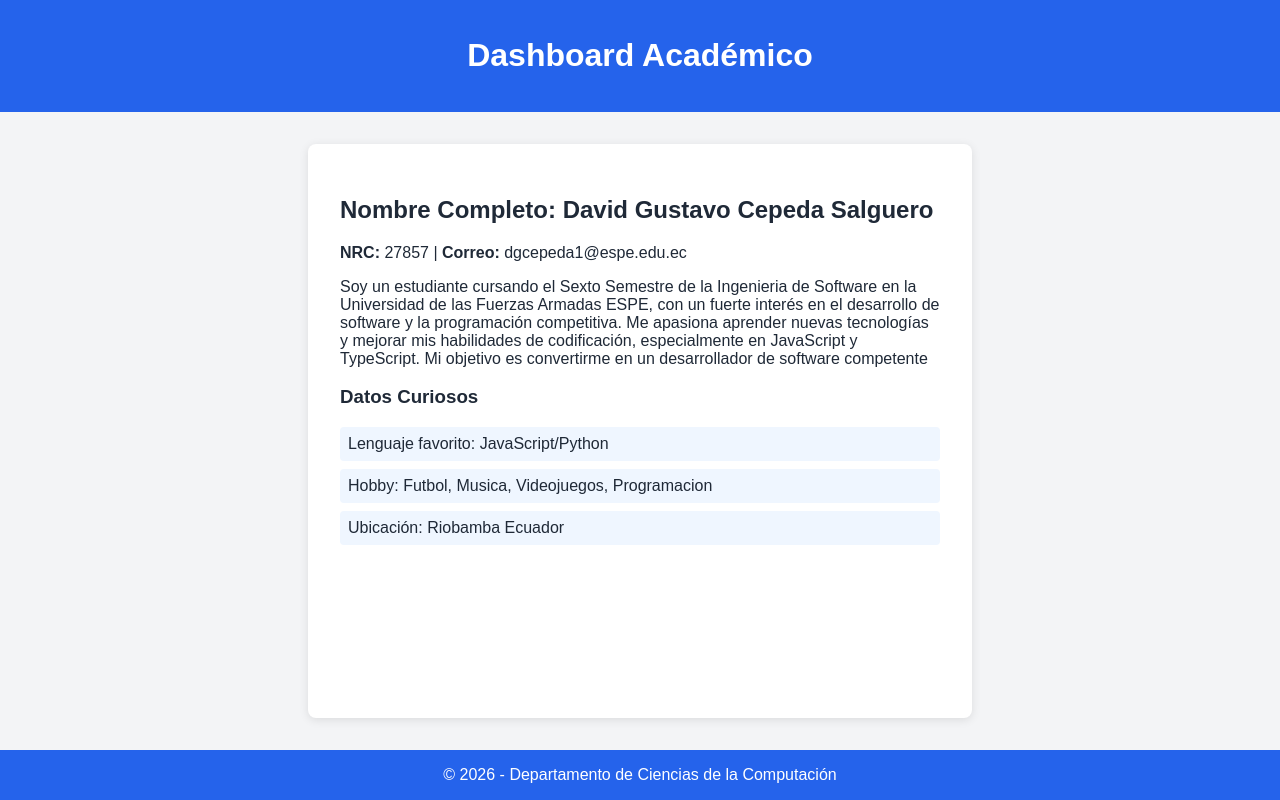
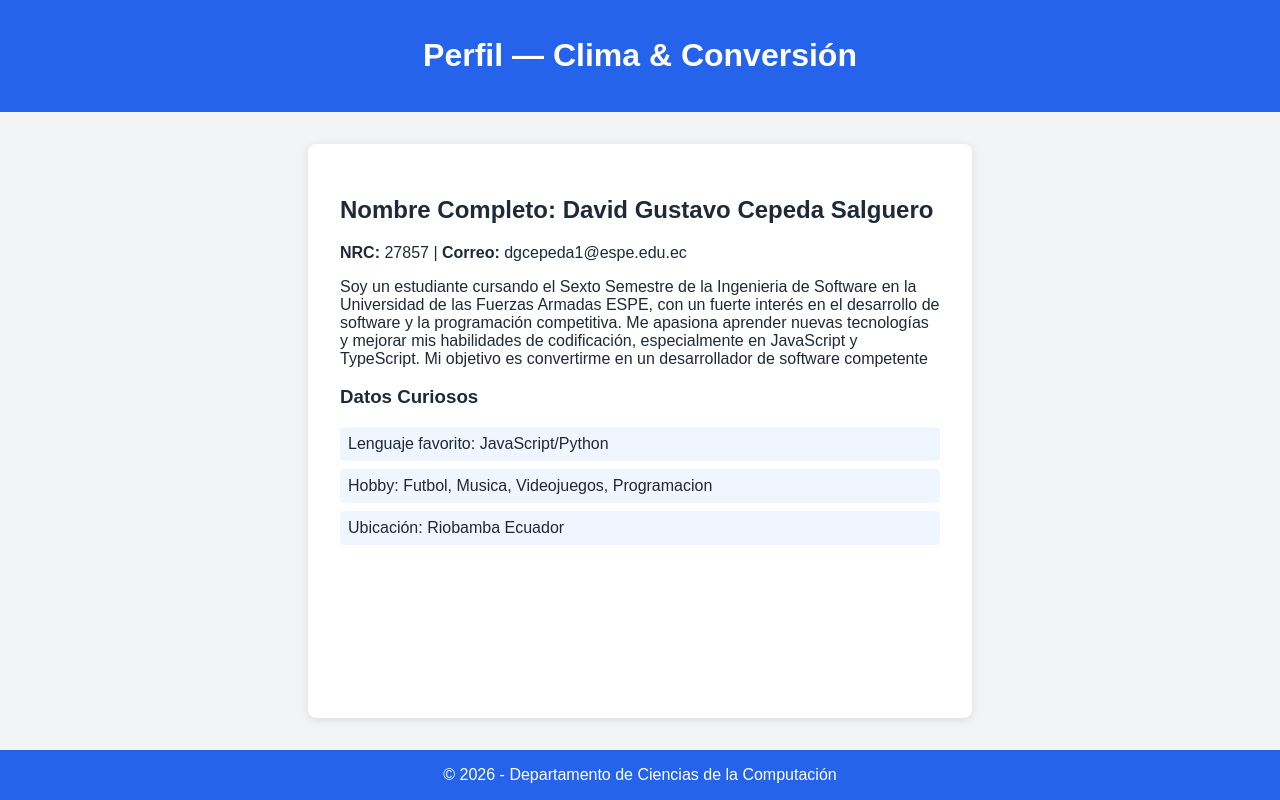
Before and after one commit to davidcepeda1/ExamenP3_Pruebas, a website: page public/index.html in a window 1280 px wide. Drawn offline with Linux system fonts and the light colour scheme.

Commit message:
Examen Cepeda David P3 Pruebas

```diff
--- a/public/index.html
+++ b/public/index.html
@@ -13,7 +13,7 @@
     </style>
 </head>
 <body>
-    <header><h1>Dashboard Académico</h1></header>
+    <header><h1>Perfil — Clima & Conversión</h1></header>
     <main>
 
         <h2>Nombre Completo: David Gustavo Cepeda Salguero</h2>
```
